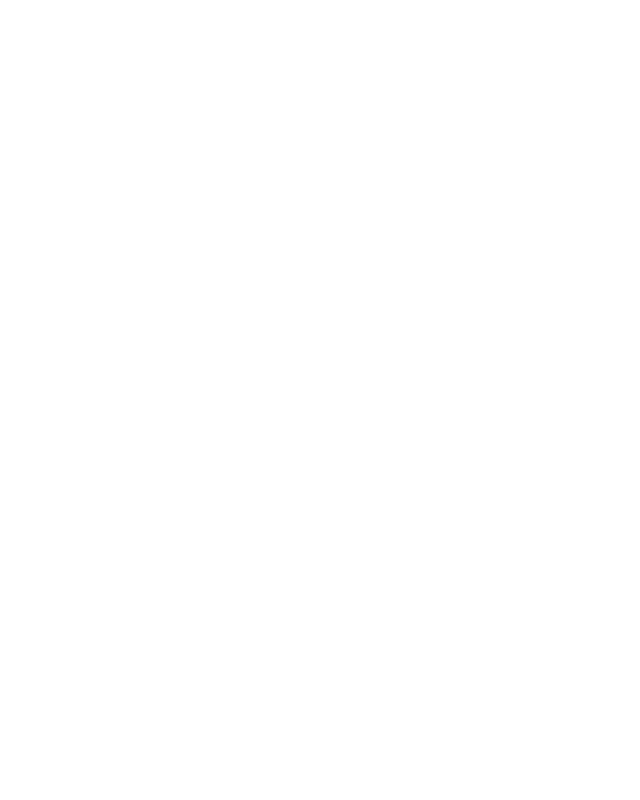
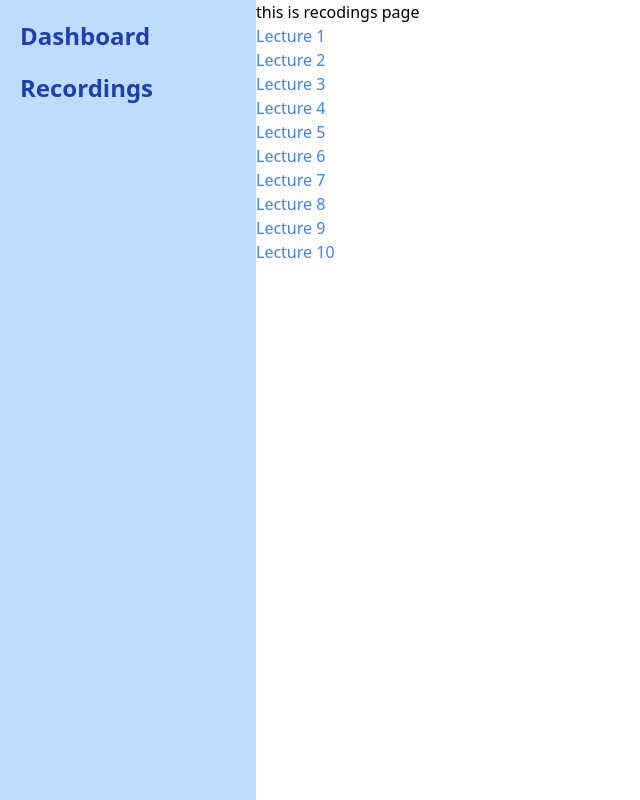
Before and after one commit to vpinchaudhary/DevsLaneProject, a React (Create React App) app: page /recordings in a window 1280 px wide. Shown: the whole page, without its empty margins (0-640 px from the left). Built offline with nearby package versions, Linux system fonts and the light colour scheme.

Commit message:
Linked Container with respective pages

```diff
--- a/src/Components/SideBar.tsx
+++ b/src/Components/SideBar.tsx
@@ -1,9 +1,23 @@
 import React from 'react'
+import { Link } from 'react-router-dom'
 
 interface Props {}
 
 const Sidebar: React.FC<Props> = (props) => {
-  return <></>
+  return (
+    <div className='h-screen w-1/5 bg-blue-200 space-y-5 p-5'>
+      <div>
+        <Link to='/dashboard' className='text-blue-800 font-bold text-2xl'>
+          Dashboard
+        </Link>
+      </div>
+      <div>
+        <Link to='/recordings' className='text-blue-800 font-bold text-2xl'>
+          Recordings
+        </Link>
+      </div>
+    </div>
+  )
 }
 
 Sidebar.defaultProps = {}
--- a/src/Pages/Container.tsx
+++ b/src/Pages/Container.tsx
@@ -1,6 +1,7 @@
 import React from 'react'
 import { Route, Switch } from 'react-router-dom'
 import Sidebar from '../Components/Sidebar'
+import Dashboard from './Dashboard'
 import LecturePage from './LecturePage'
 import Recordings from './Recordings'
 
@@ -9,13 +10,18 @@
 const Container: React.FC<Props> = (props) => {
   return (
     <Switch>
+      <div className='flex'>
         <Sidebar />
+        <Route path='/dashboard'>
+          <Dashboard />
+        </Route>
         <Route path='/recordings'>
           <Recordings />
         </Route>
         <Route path='/batch/:batchNo/lecture/:lectureNo'>
           <LecturePage />
         </Route>
+      </div>
     </Switch>
   )
 }
--- a/src/Pages/Dashboard.tsx
+++ b/src/Pages/Dashboard.tsx
@@ -3,7 +3,7 @@
 interface Props {}
 
 const Dashboard: React.FC<Props> = (props) => {
-  return <></>
+  return <h2>this is dashboard</h2>
 }
 
 Dashboard.defaultProps = {}
--- a/src/Pages/ErrorPage.tsx
+++ b/src/Pages/ErrorPage.tsx
@@ -1,7 +1,7 @@
 import React from 'react'
 
 function ErrorPage() {
-  return <div></div>
+  return <div className='text-red-500 text-center text-5xl'>404</div>
 }
 
 export default ErrorPage
--- a/src/Pages/LecturePage.tsx
+++ b/src/Pages/LecturePage.tsx
@@ -1,9 +1,20 @@
 import React from 'react'
+import { Link, useParams } from 'react-router-dom'
 
 interface Props {}
 
 const LecturePage: React.FC<Props> = (props) => {
-  return <></>
+  const { batchNo, lectureNo } = useParams<any>()
+  return (
+    <div>
+      <h2>
+        This is lecture {lectureNo} for Batch {batchNo}
+      </h2>
+      <Link to='/recordings' className='text-blue-500'>
+        Go back to recordings
+      </Link>
+    </div>
+  )
 }
 
 LecturePage.defaultProps = {}
--- a/src/Pages/Recordings.tsx
+++ b/src/Pages/Recordings.tsx
@@ -1,9 +1,26 @@
 import React from 'react'
+import { Link } from 'react-router-dom'
 
 interface Props {}
 
 const Recordings: React.FC<Props> = (props) => {
-  return <></>
+  return (
+    <div>
+      this is recodings page
+      <ul>
+        {[...Array(10)].map((_, index) => (
+          <li>
+            <Link
+              className='text-blue-500'
+              to={'/batch/1/lecture/' + (index + 1)}
+            >
+              Lecture {index + 1}
+            </Link>
+          </li>
+        ))}
+      </ul>
+    </div>
+  )
 }
 
 Recordings.defaultProps = {}
```
Lines whose indentation alone changed are shown as unchanged.
